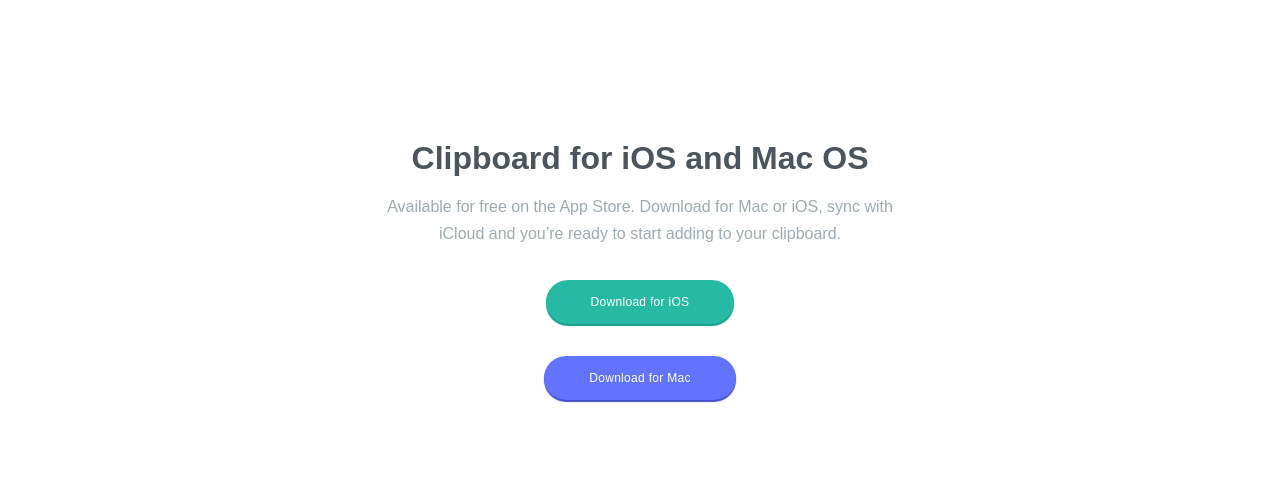
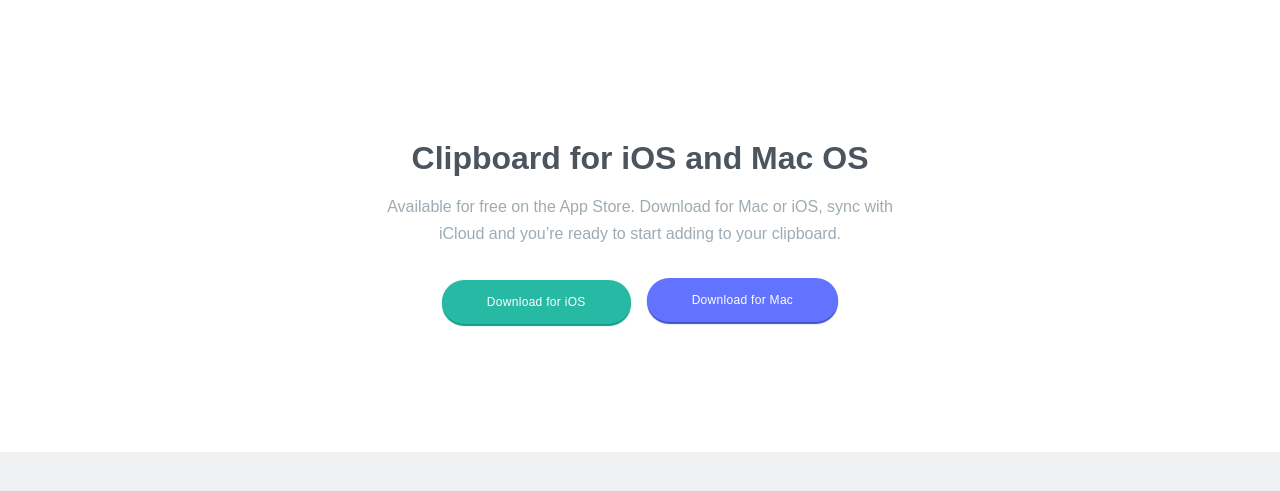
Before and after one commit to nn-code80/Clipboard-Landing-Page, a plain HTML site: page index.html in a window 1280 px wide. Shown: the part 3216-3707 px from the top of the page. Drawn offline with Linux system fonts and the light colour scheme; a web font is replaced by a local one.

Commit message:
Add files via upload

```diff
--- a/style.css
+++ b/style.css
@@ -305,11 +305,16 @@
     line-height: 1.7;
 }
 
-.clipboard2 button{
+.buttons2{
     /* margin: 2rem auto; */
     margin-top:2rem;
     display: grid;
+    grid-template-columns: 1fr;
+    grid-auto-flow: column;
     margin: 0 auto;
+    align-items: center;
+    column-gap: 1rem;
+
 }
 
 
@@ -317,7 +322,7 @@
     margin-top: 1rem;
 }
 .buttons2 .buttonmac{
-    margin-top: 2rem;
+    margin-top: 1cqmax;
 
 }
 
```
